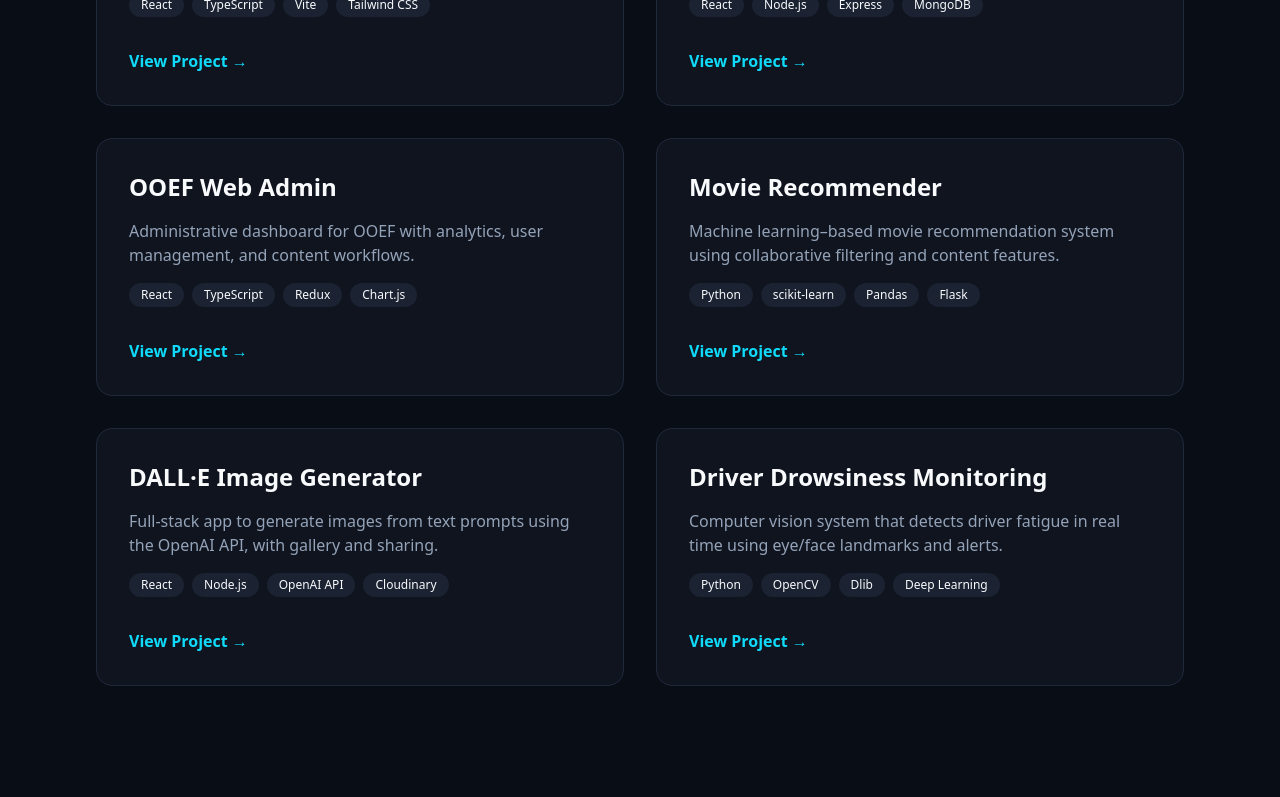
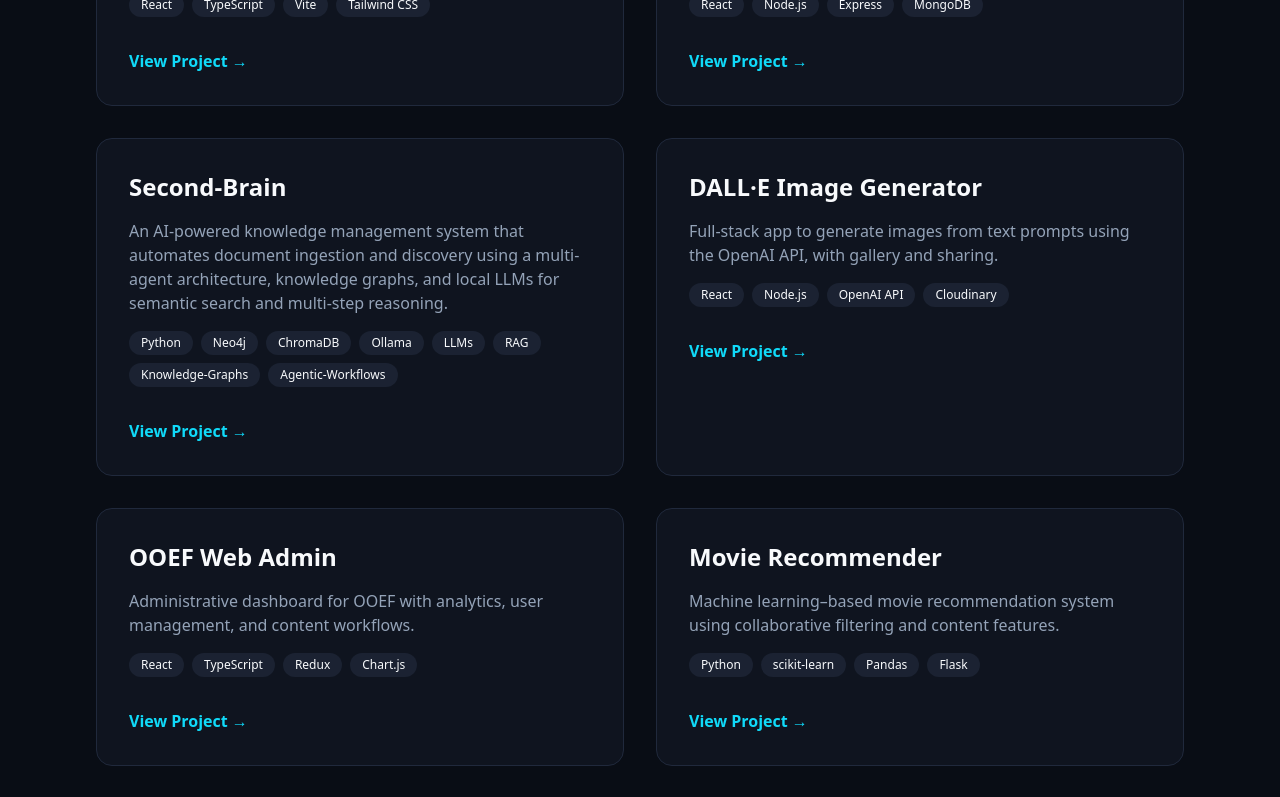
Before and after one commit to Akasmit/portfolio-site, a React (Vite) app: page / in a window 1280 px wide. Shown: the part 2000-2797 px from the top of the page. Built offline with nearby package versions, Linux system fonts and the light colour scheme.

Commit message:
Projects Updated

```diff
--- a/src/components/Projects.tsx
+++ b/src/components/Projects.tsx
@@ -17,6 +17,22 @@ const Projects = () => {
       github: "https://github.com/Akasmit/ooef-LMS"
     },
     {
+      title: "Second-Brain",
+      description: "An AI-powered knowledge management system that automates document ingestion and discovery using a multi-agent architecture, knowledge graphs, and local LLMs for semantic search and multi-step reasoning.",
+      tags: ["Python", "Neo4j", "ChromaDB", "Ollama", "LLMs", "RAG", "Knowledge-Graphs", "Agentic-Workflows"],
+      gradient: "from-secondary to-primary",
+      link: "https://github.com/Akasmit/Driver-Drowsiness-Monitoring-System",
+      github: "https://github.com/Akasmit/Driver-Drowsiness-Monitoring-System"
+    },
+    {
+      title: "DALL·E Image Generator",
+      description: "Full‑stack app to generate images from text prompts using the OpenAI API, with gallery and sharing.",
+      tags: ["React", "Node.js", "OpenAI API", "Cloudinary"],
+      gradient: "from-primary to-secondary",
+      link: "https://github.com/Akasmit/Dall-E",
+      github: "https://github.com/Akasmit/Dall-E"
+    },
+    {
       title: "OOEF Web Admin",
       description: "Administrative dashboard for OOEF with analytics, user management, and content workflows.",
       tags: ["React", "TypeScript", "Redux", "Chart.js"],
@@ -32,22 +48,6 @@ const Projects = () => {
       link: "https://github.com/Akasmit/Movie-Recomender",
       github: "https://github.com/Akasmit/Movie-Recomender"
     },
-    {
-      title: "DALL·E Image Generator",
-      description: "Full‑stack app to generate images from text prompts using the OpenAI API, with gallery and sharing.",
-      tags: ["React", "Node.js", "OpenAI API", "Cloudinary"],
-      gradient: "from-primary to-secondary",
-      link: "https://github.com/Akasmit/Dall-E",
-      github: "https://github.com/Akasmit/Dall-E"
-    },
-    {
-      title: "Driver Drowsiness Monitoring",
-      description: "Computer vision system that detects driver fatigue in real time using eye/face landmarks and alerts.",
-      tags: ["Python", "OpenCV", "Dlib", "Deep Learning"],
-      gradient: "from-secondary to-primary",
-      link: "https://github.com/Akasmit/Driver-Drowsiness-Monitoring-System",
-      github: "https://github.com/Akasmit/Driver-Drowsiness-Monitoring-System"
-    }
   ];
 
   return (
```
